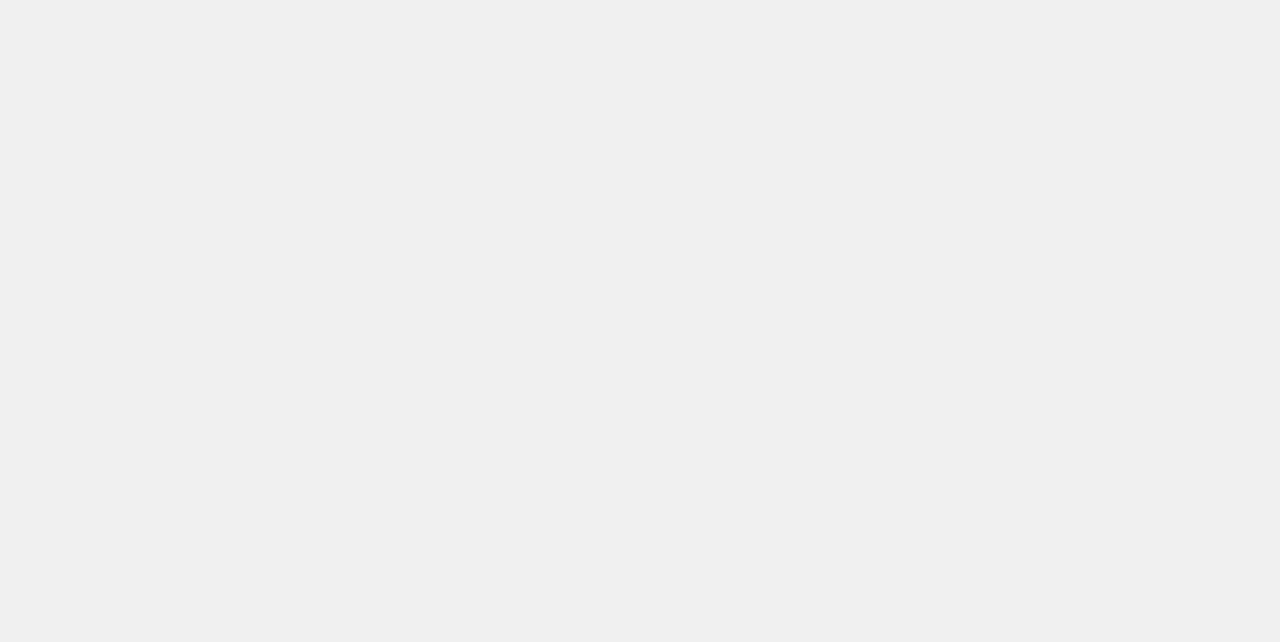
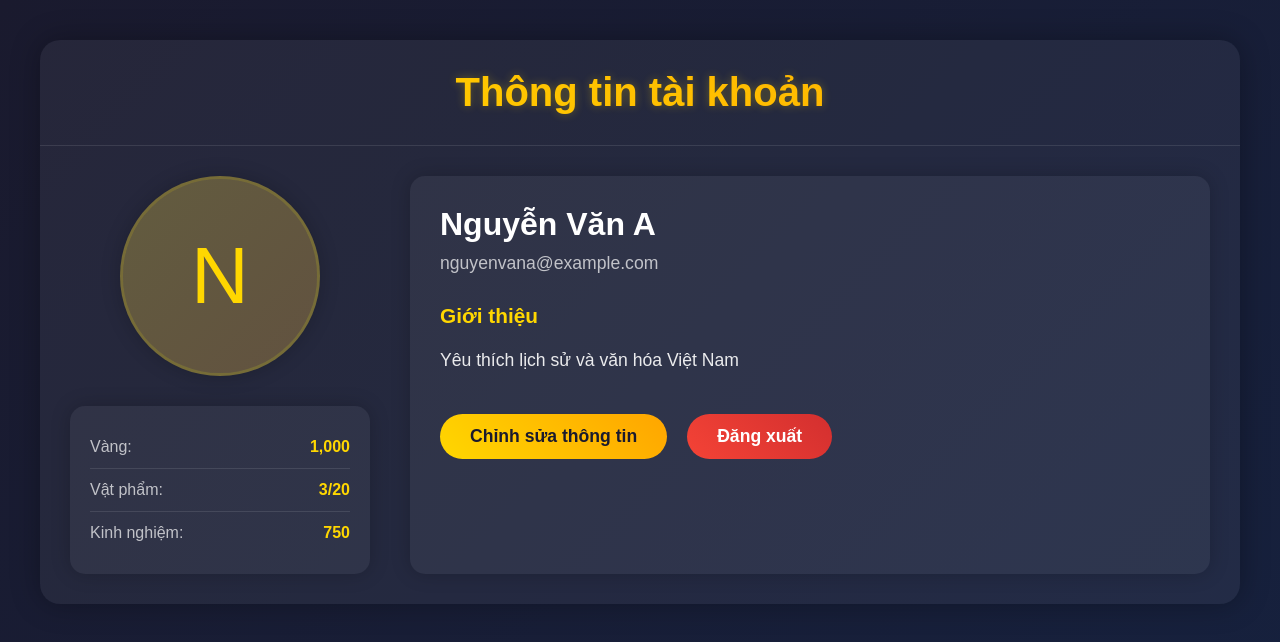
Before and after one commit to nghia09012005/Solana_Pragmatic-, a React (Create React App) app: page /profile in a window 1280 px wide. Before the commit this address had no page. Shown: the top 642 px of the page. Built offline with nearby package versions, Linux system fonts and the light colour scheme.

Commit message:
profile leaderboard

```diff
--- a/src/App.js
+++ b/src/App.js
@@ -53,17 +53,17 @@ function App() {
            <Route path="/bantin" element={<Bantin />} />
 
 
-          {/* <Route path="/profile" element={<ProfilePage />} />  */}
-          {/* <Route path="*" element={<NotFoundPage />} />
-           */}
+          <Route path="/profile" element={<ProfilePage />} />
+          <Route path="*" element={<NotFoundPage />} />
+
           {/* Dong Ho Game */}
-          {/* <Route path="/donghogame" element={<DongHoGame />} />
+          <Route path="/donghogame" element={<DongHoGame />} />
           <Route path="/FlipCard" element={<FlipCard />} />
 
           <Route path="/profile" element={<ProfilePage />} />
-          <Route path="*" element={<NotFoundPage />} /> */}
+          <Route path="*" element={<NotFoundPage />} />
 
-          {/* <Route path="/" element={<PersonalMuseum />} />  */}
+          <Route path="/museum" element={<PersonalMuseum />} />
 
         </Routes>
       </main>
--- a/src/pages/ProfilePage.js
+++ b/src/pages/ProfilePage.js
@@ -1,16 +1,15 @@
 import React, { useState } from 'react';
 import { useNavigate } from 'react-router-dom';
-//import { useAuth } from '../hooks/useAuth';
+
 import '../styles/ProfilePage.css';
 
 const ProfilePage = () => {
-  //const { currentUser, logout, updateProfile } = useAuth();
   const navigate = useNavigate();
   const [isEditing, setIsEditing] = useState(false);
   const [formData, setFormData] = useState({
-    displayName: currentUser?.displayName || currentUser?.username || '',
-    email: currentUser?.email || '',
-    bio: currentUser?.bio || ''
+    displayName: 'Nguyễn Văn A',
+    email: 'nguyenvana@example.com',
+    bio: 'Yêu thích lịch sử và văn hóa Việt Nam'
   });
   const [message, setMessage] = useState({ text: '', type: '' });
 
@@ -28,30 +27,15 @@ const ProfilePage = () => {
     }));
   };
 
-  const handleSubmit = async (e) => {
+  const handleSubmit = (e) => {
     e.preventDefault();
-    try {
-      const result = await updateProfile(formData);
-      if (result.success) {
-        setMessage({ text: 'Cập nhật thông tin thành công!', type: 'success' });
-        setIsEditing(false);
-      } else {
-        setMessage({ text: result.message || 'Cập nhật thất bại', type: 'error' });
-      }
-    } catch (error) {
-      setMessage({ text: 'Đã xảy ra lỗi, vui lòng thử lại.', type: 'error' });
-    }
+    setMessage({ text: 'Cập nhật thông tin thành công!', type: 'success' });
+    setIsEditing(false);
   };
 
   const handleLogout = () => {
-    logout();
     navigate('/');
   };
-
-  if (!currentUser) {
-    navigate('/login');
-    return null;
-  }
 
   return (
     <div className="profile-page">
@@ -68,17 +52,9 @@ const ProfilePage = () => {
         <div className="profile-content">
           <div className="profile-sidebar">
             <div className="avatar-container">
-              {currentUser.avatar ? (
-                <img
-                  src={currentUser.avatar}
-                  alt={currentUser.displayName || currentUser.username}
-                  className="avatar-large"
-                />
-              ) : (
-                <div className="avatar-placeholder">
-                  {getInitials(currentUser.displayName || currentUser.username)}
-                </div>
-              )}
+              <div className="avatar-placeholder">
+                {getInitials(formData.displayName)}
+              </div>
             </div>
             <div className="user-stats">
               <div className="stat-item">
@@ -86,15 +62,11 @@ const ProfilePage = () => {
                 <span className="stat-value">1,000</span>
               </div>
               <div className="stat-item">
-                <span className="stat-label">Bạc:</span>
-                <span className="stat-value">2,500</span>
-              </div>
-              <div className="stat-item">
-                <span className="stat-label">Thành tựu:</span>
+                <span className="stat-label">Vật phẩm:</span>
                 <span className="stat-value">3/20</span>
               </div>
               <div className="stat-item">
-                <span className="stat-label">Điểm:</span>
+                <span className="stat-label">Kinh nghiệm:</span>
                 <span className="stat-value">750</span>
               </div>
             </div>
@@ -155,13 +127,13 @@ const ProfilePage = () => {
             ) : (
               <>
                 <div className="profile-info">
-                  <h2>{currentUser.displayName || currentUser.username}</h2>
-                  <p className="email">{currentUser.email}</p>
+                  <h2>{formData.displayName}</h2>
+                  <p className="email">{formData.email}</p>
 
-                  {currentUser.bio ? (
+                  {formData.bio ? (
                     <div className="bio">
                       <h3>Giới thiệu</h3>
-                      <p>{currentUser.bio}</p>
+                      <p>{formData.bio}</p>
                     </div>
                   ) : (
                     <div className="bio empty">
--- a/src/styles/ProfilePage.css
+++ b/src/styles/ProfilePage.css
@@ -1,70 +1,74 @@
 .profile-page {
-  padding: 60px 20px;
-  max-width: 1200px;
-  margin: 0 auto;
+  min-height: 100vh;
+  background: linear-gradient(135deg, #1a1a2e, #16213e);
+  padding: 40px 20px;
+  color: white;
+  font-family: 'Arial', sans-serif;
 }
 
 .profile-container {
-  background-color: var(--bg-color-light);
-  border-radius: 10px;
-  box-shadow: 0 5px 15px rgba(0, 0, 0, 0.1);
+  max-width: 1200px;
+  margin: 0 auto;
+  background: rgba(255, 255, 255, 0.05);
+  border-radius: 20px;
+  box-shadow: 0 0 30px rgba(0, 0, 0, 0.3);
   overflow: hidden;
 }
 
 .profile-header {
-  padding: 20px 30px;
-  border-bottom: 1px solid var(--border-color);
+  padding: 30px;
+  border-bottom: 1px solid rgba(255, 255, 255, 0.1);
 }
 
 .profile-header h1 {
-  font-size: 1.8rem;
-  color: var(--text-color-dark);
+  font-size: 2.5rem;
   margin: 0;
+  background: linear-gradient(45deg, #ffd700, #ffa500);
+  -webkit-background-clip: text;
+  -webkit-text-fill-color: transparent;
+  text-shadow: 0 0 10px rgba(255, 215, 0, 0.3);
 }
 
 .message {
   margin-top: 15px;
-  padding: 10px 15px;
-  border-radius: 5px;
-  font-size: 0.9rem;
+  padding: 12px 20px;
+  border-radius: 8px;
+  font-size: 1rem;
+  animation: slideIn 0.3s ease-out;
 }
 
 .message.success {
-  background-color: rgba(76, 175, 80, 0.1);
-  color: #2e7d32;
+  background: rgba(76, 175, 80, 0.2);
+  color: #4CAF50;
   border: 1px solid rgba(76, 175, 80, 0.3);
 }
 
 .message.error {
-  background-color: rgba(244, 67, 54, 0.1);
-  color: #d32f2f;
+  background: rgba(244, 67, 54, 0.2);
+  color: #f44336;
   border: 1px solid rgba(244, 67, 54, 0.3);
 }
 
 .profile-content {
   display: flex;
   padding: 30px;
+  gap: 40px;
 }
 
 .profile-sidebar {
-  width: 200px;
-  margin-right: 40px;
+  width: 300px;
+  flex-shrink: 0;
 }
 
 .avatar-container {
-  width: 150px;
-  height: 150px;
-  margin-bottom: 20px;
+  width: 200px;
+  height: 200px;
+  margin: 0 auto 30px;
   border-radius: 50%;
   overflow: hidden;
-  background-color: var(--color-primary-light);
-  box-shadow: 0 2px 10px rgba(0, 0, 0, 0.1);
-}
-
-.avatar-large {
-  width: 100%;
-  height: 100%;
-  object-fit: cover;
+  background: rgba(255, 255, 255, 0.1);
+  box-shadow: 0 0 20px rgba(0, 0, 0, 0.2);
+  border: 3px solid rgba(255, 215, 0, 0.3);
 }
 
 .avatar-placeholder {
@@ -73,20 +77,23 @@
   display: flex;
   align-items: center;
   justify-content: center;
-  font-size: 64px;
-  color: white;
-  background-color: var(--color-primary);
+  font-size: 5rem;
+  color: #ffd700;
+  background: linear-gradient(135deg, rgba(255, 215, 0, 0.2), rgba(255, 165, 0, 0.2));
 }
 
 .user-stats {
-  margin-top: 20px;
+  background: rgba(255, 255, 255, 0.05);
+  border-radius: 15px;
+  padding: 20px;
+  box-shadow: 0 0 20px rgba(0, 0, 0, 0.2);
 }
 
 .stat-item {
   display: flex;
   justify-content: space-between;
-  padding: 10px 0;
-  border-bottom: 1px solid var(--border-color-light);
+  padding: 12px 0;
+  border-bottom: 1px solid rgba(255, 255, 255, 0.1);
 }
 
 .stat-item:last-child {
@@ -94,108 +101,114 @@
 }
 
 .stat-label {
-  color: var(--text-color-secondary);
+  color: rgba(255, 255, 255, 0.7);
   font-weight: 500;
 }
 
 .stat-value {
-  font-weight: 600;
-  color: var(--text-color-dark);
+  font-weight: bold;
+  color: #ffd700;
 }
 
 .profile-details {
   flex: 1;
-  background-color: white;
-  border-radius: 8px;
-  padding: 25px;
-  box-shadow: 0 2px 8px rgba(0, 0, 0, 0.05);
+  background: rgba(255, 255, 255, 0.05);
+  border-radius: 15px;
+  padding: 30px;
+  box-shadow: 0 0 20px rgba(0, 0, 0, 0.2);
 }
 
 .profile-info h2 {
-  font-size: 1.7rem;
-  margin: 0 0 5px 0;
-  color: var(--text-color-dark);
+  font-size: 2rem;
+  margin: 0 0 10px 0;
+  color: white;
 }
 
 .email {
-  color: var(--text-color-secondary);
-  font-size: 0.95rem;
-  margin: 0 0 20px 0;
+  color: rgba(255, 255, 255, 0.7);
+  font-size: 1.1rem;
+  margin: 0 0 30px 0;
 }
 
 .bio {
-  margin-top: 25px;
+  margin-top: 30px;
 }
 
 .bio h3 {
-  font-size: 1.1rem;
-  color: var(--text-color-dark);
-  margin-bottom: 10px;
+  font-size: 1.3rem;
+  color: #ffd700;
+  margin-bottom: 15px;
 }
 
 .bio p {
-  color: var(--text-color);
+  color: rgba(255, 255, 255, 0.9);
   line-height: 1.6;
+  font-size: 1.1rem;
 }
 
 .bio.empty {
-  color: var(--text-color-secondary);
+  color: rgba(255, 255, 255, 0.5);
   font-style: italic;
 }
 
 .profile-actions {
-  margin-top: 30px;
+  margin-top: 40px;
   display: flex;
-  gap: 15px;
+  gap: 20px;
 }
 
 .btn-edit,
 .btn-save,
 .btn-cancel,
 .btn-logout {
-  padding: 10px 20px;
-  border-radius: 5px;
-  font-weight: 500;
+  padding: 12px 30px;
+  border-radius: 50px;
+  font-weight: 600;
+  font-size: 1.1rem;
   cursor: pointer;
-  transition: all 0.2s ease;
+  transition: all 0.3s ease;
   border: none;
 }
 
 .btn-edit {
-  background-color: var(--color-primary);
-  color: white;
+  background: linear-gradient(45deg, #ffd700, #ffa500);
+  color: #1a1a2e;
 }
 
 .btn-edit:hover {
-  background-color: var(--color-primary-dark);
+  transform: translateY(-2px);
+  box-shadow: 0 5px 15px rgba(255, 215, 0, 0.4);
 }
 
 .btn-save {
-  background-color: var(--color-primary);
+  background: linear-gradient(45deg, #4CAF50, #45a049);
   color: white;
 }
 
 .btn-save:hover {
-  background-color: var(--color-primary-dark);
+  transform: translateY(-2px);
+  box-shadow: 0 5px 15px rgba(76, 175, 80, 0.4);
 }
 
 .btn-cancel {
-  background-color: transparent;
-  color: var(--text-color);
-  border: 1px solid var(--border-color);
+  background: rgba(255, 255, 255, 0.1);
+  color: white;
+  border: 1px solid rgba(255, 255, 255, 0.2);
 }
 
 .btn-cancel:hover {
-  background-color: var(--bg-color-light);
+  background: rgba(255, 255, 255, 0.2);
+  transform: translateY(-2px);
 }
 
 .btn-logout {
-  background-color: #f44336;
+  background: linear-gradient(45deg, #f44336, #d32f2f);
   color: white;
 }
 
 .btn-logout:hover {
-  background-color: #d32f2f;
+  transform: translateY(-2px);
+  box-shadow: 0 5px 15px rgba(244, 67, 54, 0.4);
 }
 
 .edit-form {
@@ -203,49 +216,62 @@
 }
 
 .form-group {
-  margin-bottom: 20px;
+  margin-bottom: 25px;
 }
 
 .form-group label {
   display: block;
-  margin-bottom: 8px;
+  margin-bottom: 10px;
   font-weight: 500;
-  color: var(--text-color-dark);
+  color: rgba(255, 255, 255, 0.9);
 }
 
 .form-group input,
 .form-group textarea {
   width: 100%;
-  padding: 12px;
-  border: 1px solid var(--border-color);
-  border-radius: 5px;
-  font-size: 1rem;
-  color: var(--text-color);
+  padding: 15px;
+  background: rgba(255, 255, 255, 0.1);
+  border: 1px solid rgba(255, 255, 255, 0.2);
+  border-radius: 10px;
+  color: white;
+  font-size: 1.1rem;
+  transition: all 0.3s ease;
 }
 
 .form-group input:focus,
 .form-group textarea:focus {
   outline: none;
-  border-color: var(--color-primary);
-  box-shadow: 0 0 0 2px rgba(240, 180, 41, 0.2);
+  border-color: #ffd700;
+  box-shadow: 0 0 0 2px rgba(255, 215, 0, 0.2);
 }
 
 .form-group input:disabled {
-  background-color: var(--bg-color-light);
+  background: rgba(255, 255, 255, 0.05);
   cursor: not-allowed;
 }
 
 .field-note {
   display: block;
-  font-size: 0.8rem;
-  color: var(--text-color-secondary);
-  margin-top: 5px;
+  font-size: 0.9rem;
+  color: rgba(255, 255, 255, 0.5);
+  margin-top: 8px;
 }
 
 .form-actions {
   display: flex;
-  gap: 15px;
-  margin-top: 25px;
+  gap: 20px;
+  margin-top: 30px;
+}
+
+@keyframes slideIn {
+  from {
+    opacity: 0;
+    transform: translateY(-10px);
+  }
+  to {
+    opacity: 1;
+    transform: translateY(0);
+  }
 }
 
 @media (max-width: 768px) {
@@ -255,30 +281,11 @@
 
   .profile-sidebar {
     width: 100%;
-    margin-right: 0;
-    margin-bottom: 30px;
-    display: flex;
-    align-items: center;
   }
 
   .avatar-container {
-    margin-bottom: 0;
-    margin-right: 20px;
-  }
-
-  .user-stats {
-    flex: 1;
-  }
-}
-
-@media (max-width: 480px) {
-  .profile-sidebar {
-    flex-direction: column;
-  }
-
-  .avatar-container {
-    margin-right: 0;
-    margin-bottom: 20px;
+    width: 150px;
+    height: 150px;
   }
 
   .profile-actions {
```
